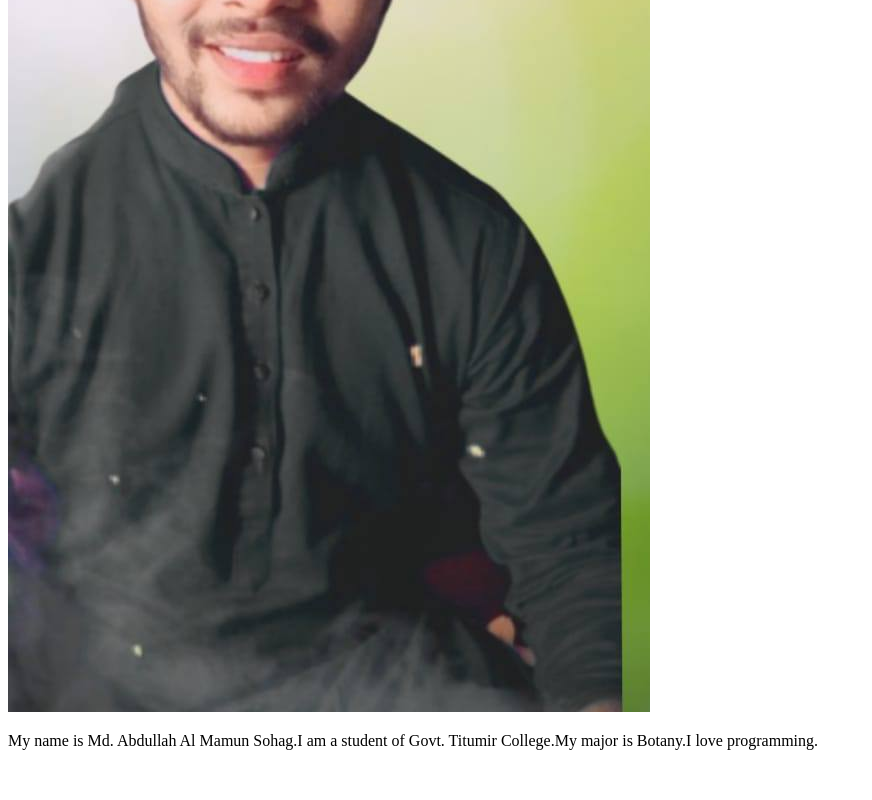
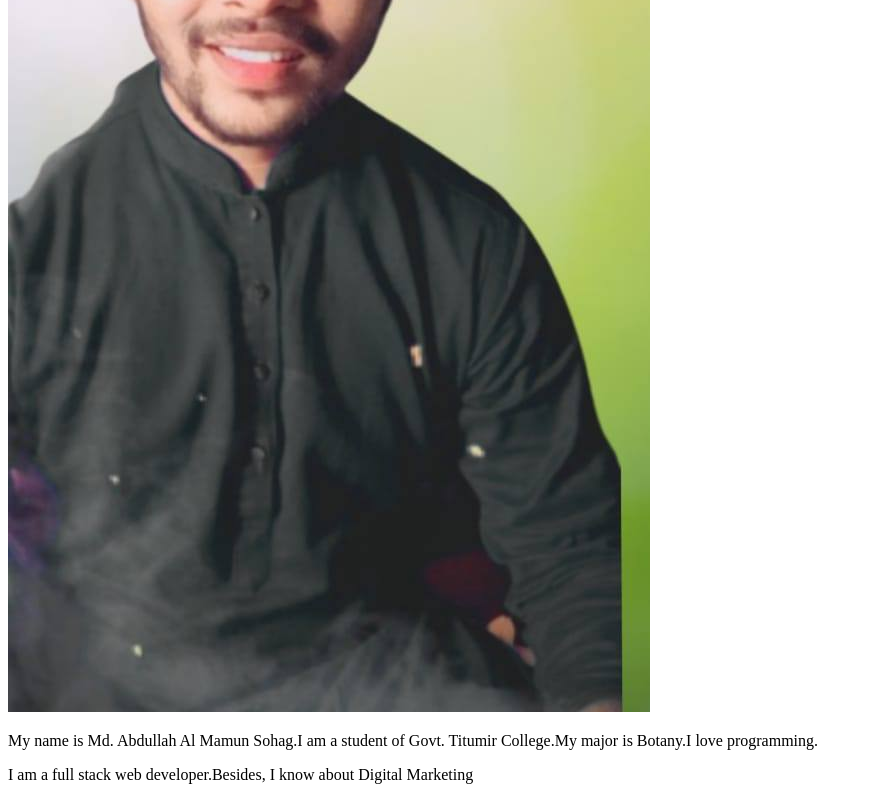
Before and after one commit to sohag521/My-First-Website, a plain HTML site: page index.html in a window 1280 px wide. Shown: the part 648-1448 px from the top of the page, without its empty margins (0-872 px from the left). Before the commit the page ends 1414 px from the top, so only its background shows below. Drawn offline with Linux system fonts and the light colour scheme.

Commit message:
more info

```diff
--- a/index.html
+++ b/index.html
@@ -10,7 +10,7 @@
     <h1>My First Website</h1>
     <img src="images/131923917_2814621518857759_5533598402797183442_n.jpg" alt="">
     <p>My name is Md. Abdullah Al Mamun Sohag.I am a student of Govt. Titumir College.My major is Botany.I love programming.</p>
-
+    <p>I am a full stack web developer.Besides, I know about Digital Marketing</p>
 
 
 </body>
```
